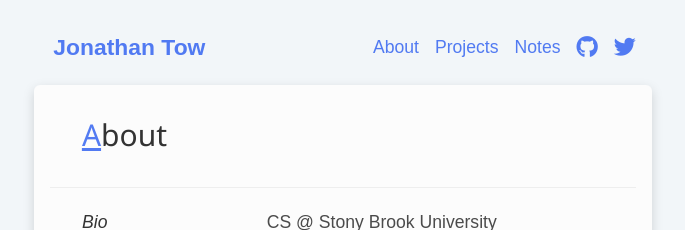
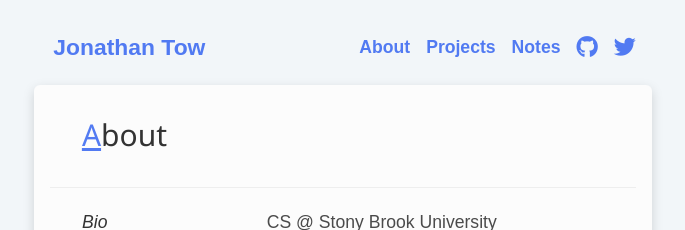
Before and after one commit to jon-tow/jon-tow.github.io, a Jekyll site: the page built from index.html, in a window 1280 px wide. Shown: the top 230 px of the page, without its empty margins (297-982 px from the left). Built offline with Jekyll 4.4.1, drawn with Linux system fonts in a browser that asks for light colours; nearby versions of some CDN libraries.

Commit message:
update name weight

```diff
--- a/css/main.css
+++ b/css/main.css
@@ -123,13 +123,15 @@ header a {
     padding-top: .05em;
 }
 
-.nav-link {}
+.nav-link {
+  font-weight: 550;
+}
 
 .nav-link:hover {}
 
 .navbar-brand {
   font-size: 1.3em;
-  font-weight: 700;
+  font-weight: 550;
   margin-left: -.51em;
   padding-left: 0 !important;
 }
```
